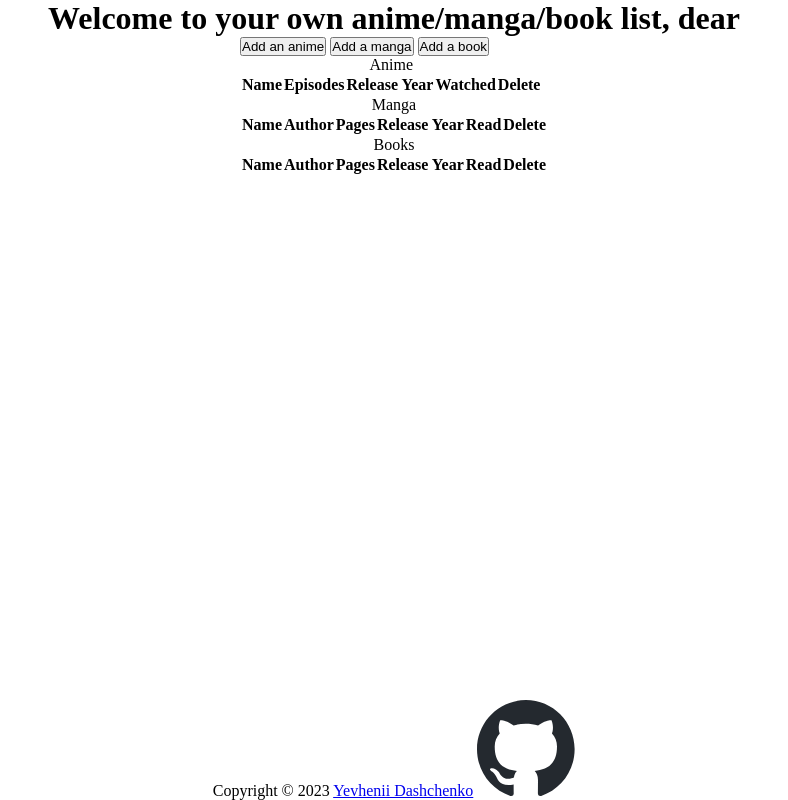
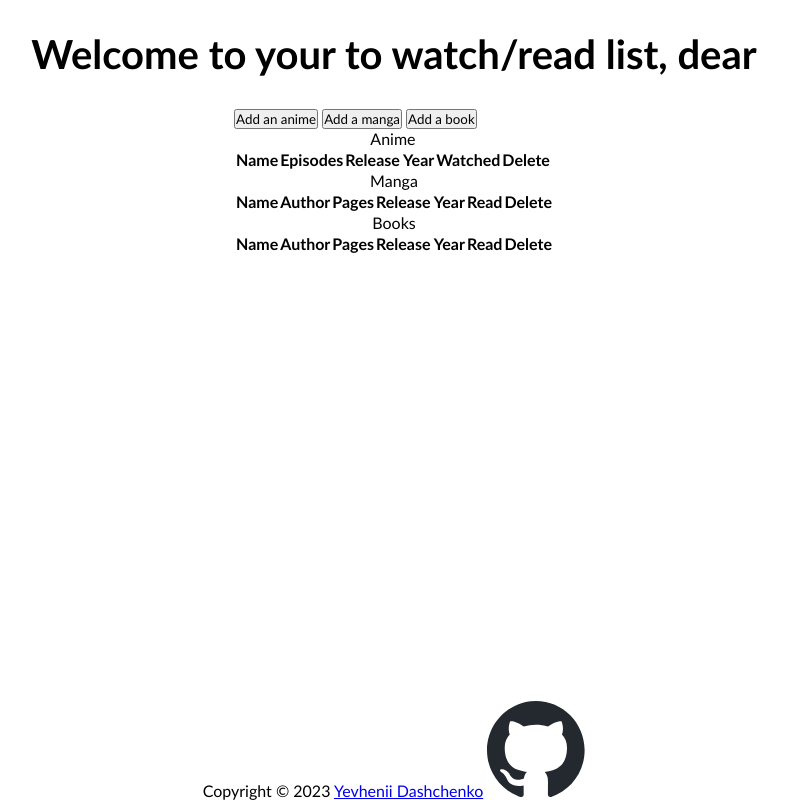
Before and after one commit to Ydashchenko/library, a plain HTML site: page index.html in a window 1280 px wide. Shown: the whole page, without its empty margins (246-1034 px from the left). Drawn offline with Linux system fonts and the light colour scheme.

Commit message:
Add header basic style

```diff
--- a/index.html
+++ b/index.html
@@ -10,7 +10,7 @@
 </head>
 <body>
     <header>
-        <h1>Welcome to your own anime/manga/book list, dear</h1>
+        <h1>Welcome to your to watch/read list, dear</h1>
     </header>
     <main>
         <div id="add-buttons">
--- a/style.css
+++ b/style.css
@@ -1,6 +1,7 @@
 * {
     margin: 0;
     padding: 0;
+    font-family: 'Trebuchet MS', 'Lucida Sans Unicode', 'Lucida Grande', 'Lucida Sans', Arial, sans-serif;
 }
 
 body {
@@ -10,6 +11,12 @@ body {
     align-items: center;
 }
 
+header {
+    text-align: center;
+    font-size: 20px;
+    padding: 30px;
+}
+
 main {
     flex: 1;
 }
```
